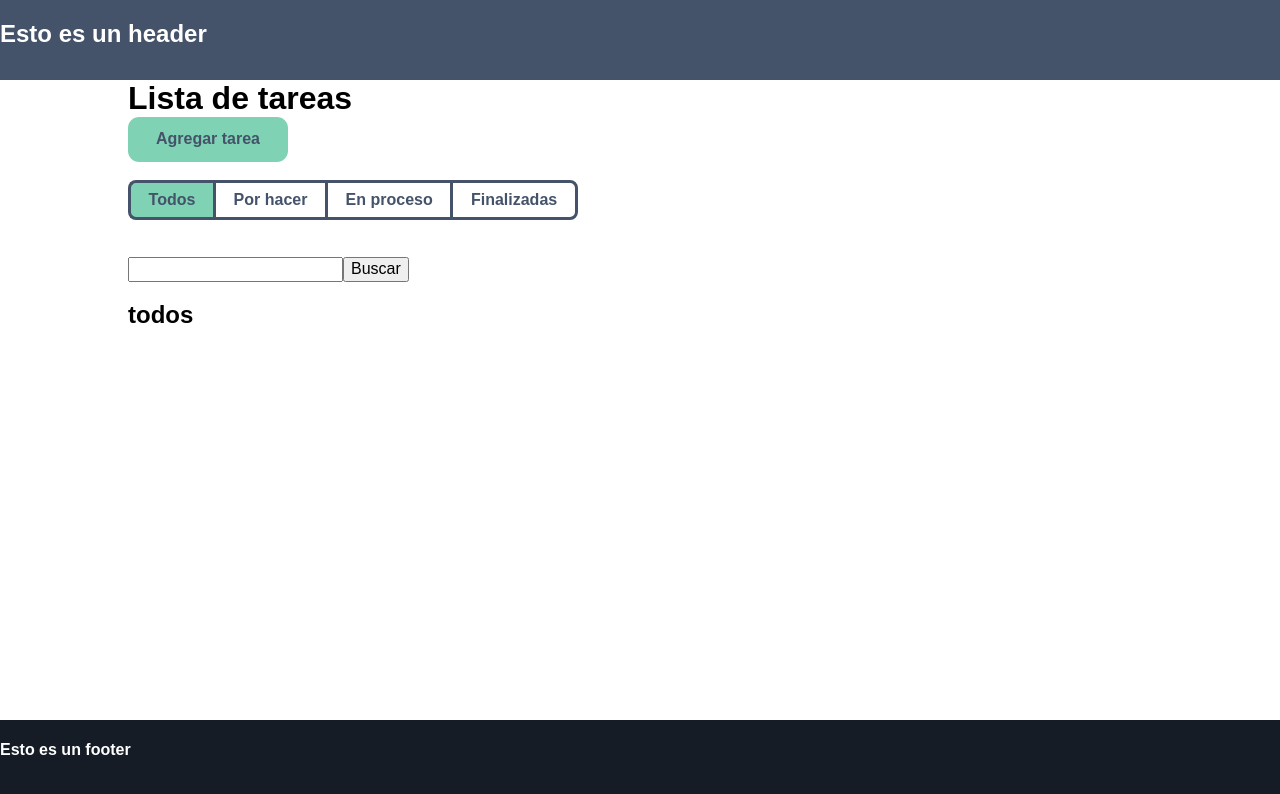
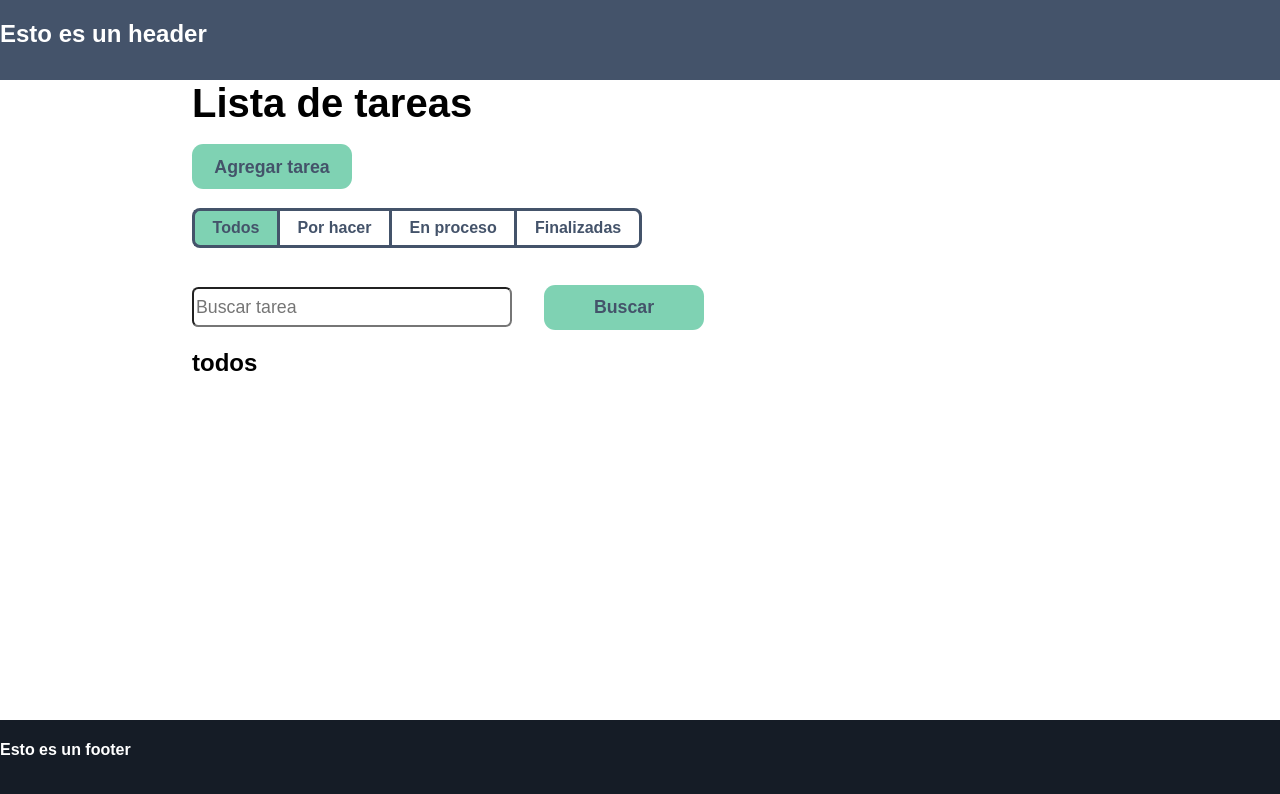
Before and after one commit to Carlos-SaulPM/To-Do-React, a React (Vite) app: page / in a window 1280 px wide. Shown: the top 794 px of the page. Built offline with nearby package versions, Linux system fonts and the light colour scheme.

Commit message:
Barra de busqueda estilizada

```diff
--- a/src/components/common/Buscador.jsx
+++ b/src/components/common/Buscador.jsx
@@ -1,11 +1,32 @@
 import React from "react";
 
 const Buscador = ({ name, OnSubmit }) => {
+  const stylesBarraBusqueda = {
+    borderRadius: "0.4rem",
+    width: "20rem",
+    height: "2.5rem",
+    fontSize: "var(--step-0)",
+  };
+  const botonBusqueda = {
+    fontSize: "var(--step-0)",
+    width: "7rem",
+    maxHeight: "2rem",
+    marginLeft: "2rem",
+  };
+
   return (
     <form onSubmit={OnSubmit}>
-      <input type="search" name={name} id={name} />
+      <input
+        type="search"
+        style={stylesBarraBusqueda}
+        name={name}
+        id={name}
+        placeholder="Buscar tarea"
+      />
 
-      <input type="submit" value="Buscar" />
+      <button type="submit" style={botonBusqueda}>
+        Buscar
+      </button>
     </form>
   );
 };
--- a/src/components/common/boton.css
+++ b/src/components/common/boton.css
@@ -1,16 +1,16 @@
 button {
-  width: 10rem;
-  height: 2.8rem;
+  min-width: 10rem;
+  min-height: 2.8rem;
   border-radius: 0.7rem;
   border: none;
   background-color: var(--site-boton);
   color: var(--site-blue-600);
   font-weight: bold;
   cursor: pointer;
+  font-size: var(--step-0);
+  transition: background 1s;
 }
 
 button:hover {
-  width: 10.5rem;
-  height: 3rem;
-  transition: background 1s, width 0.5s ease-in, height 0.5s ease-in;
+  background-color: var(--site-boton-hover);
 }
--- a/src/index.css
+++ b/src/index.css
@@ -12,6 +12,18 @@
   --site-blue-900: #151c26;
   --site-blue-950: #0c1119;
   --site-boton: #7fd2b3;
+  --site-boton-hover: #c1feda;
+
+  /* @link https://utopia.fyi/type/calculator?c=888,16,1.2,1786,20,1.25,5,2,&s=0.75|0.5|0.25,1.5|2|3|4|6,s-l&g=s,l,xl,12 */
+
+  --step--2: clamp(0.6944rem, 0.5901rem + 0.1881vw, 0.8rem);
+  --step--1: clamp(0.8333rem, 0.6685rem + 0.297vw, 1rem);
+  --step-0: clamp(1rem, 0.7528rem + 0.4454vw, 1.25rem);
+  --step-1: clamp(1.2rem, 0.8415rem + 0.6459vw, 1.5625rem);
+  --step-2: clamp(1.44rem, 0.9326rem + 0.9143vw, 1.9531rem);
+  --step-3: clamp(1.728rem, 1.0225rem + 1.2711vw, 2.4414rem);
+  --step-4: clamp(2.0736rem, 1.1063rem + 1.7428vw, 3.0518rem);
+  --step-5: clamp(2.4883rem, 1.1767rem + 2.3633vw, 3.8147rem);
 }
 
 html,
@@ -23,6 +35,7 @@ body {
 
 h1 {
   margin: 0;
+  font-size: var(--step-4);
 }
 
 body > div {
@@ -30,7 +43,7 @@ body > div {
   height: 100%;
   display: grid;
   grid-template-rows: 10vh 1fr 10vh;
-  grid-template-columns: 10vw 1fr 10vw;
+  grid-template-columns: 15vw 1fr 15vw;
   grid-template-areas:
     "header header header"
     ". main ."
--- a/src/pages/Lista_tareas.jsx
+++ b/src/pages/Lista_tareas.jsx
@@ -11,6 +11,7 @@ const Lista_tareas = ({ agregar }) => {
   return (
     <div>
       <h1>Lista de tareas</h1>
+      <br />
       <section className="contenedor-botones">
         <Boton OnClick={agregar} tituloBoton="Agregar tarea" />
         <br />
--- a/src/pages/lista_tareas.css
+++ b/src/pages/lista_tareas.css
@@ -21,7 +21,7 @@
 
 .navlink-radio:hover,
 .radio-label:hover {
-  background-color: #c1feda;
+  background-color: var(--site-boton-hover);
 }
 
 .radio-label {
```
